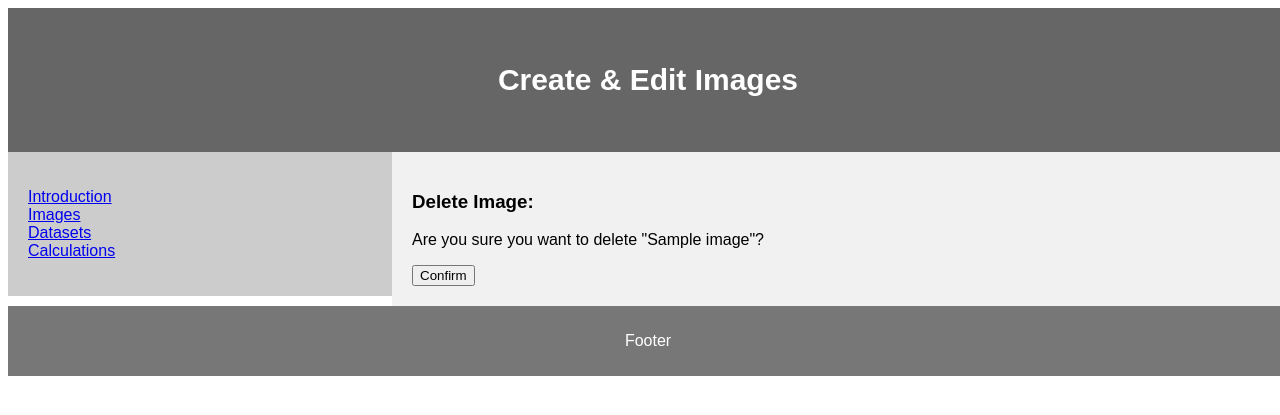
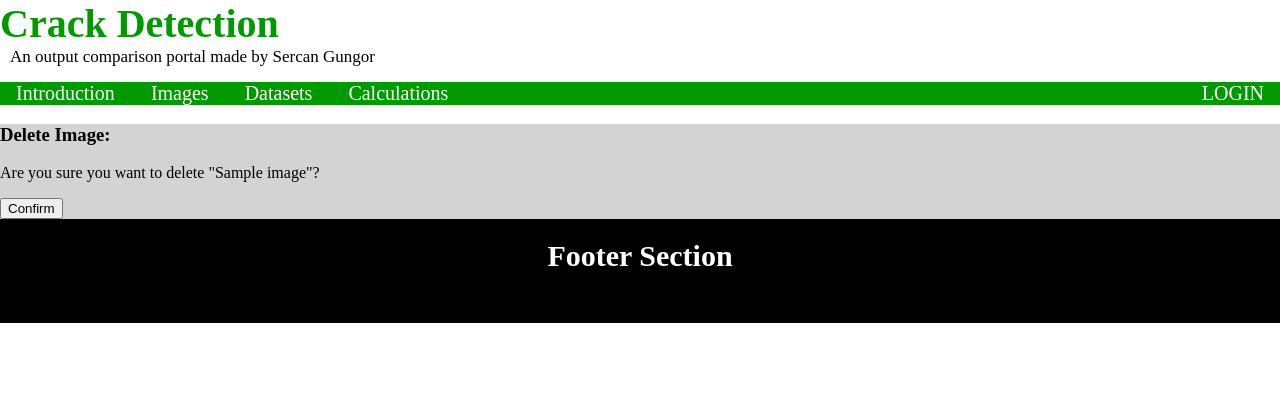
Before and after one commit to gungorser/CrackDetection, a Django app: page /main/images/1/delete in a window 1280 px wide. Shown: the top 415 px of the page. Run offline with Django 3.2, Linux system fonts and the light colour scheme; tables that the repository leaves empty hold one stand-in row (values such as "Sample post").

Commit message:
styling changes

```diff
--- a/templates/base.html
+++ b/templates/base.html
@@ -1,104 +1,90 @@
 <!DOCTYPE html>
-<html lang="en">
+<html>
 <head>
-<title>CSS Template</title>
-<meta charset="utf-8">
-<meta name="viewport" content="width=device-width, initial-scale=1">
+	<title>Page Layout</title>
 	<style>
-* {
-  box-sizing: border-box;
+		.head1 {
+			font-size:40px;
+			color:#009900;
+			font-weight:bold;
+		}
+		.head2 {
+			font-size:17px;
+			margin-left:10px;
+			margin-bottom:15px;
+		}
+		body {
+			margin: 0 auto;
+			background-position:center;
+			background-size: contain;
 		}
 
-body {
-  font-family: Arial, Helvetica, sans-serif;
+		.menu {
+			position: sticky;
+			top: 0;
+			background-color: #009900;
+l			color:white;
+			margin: 0 auto;
+			overflow: hidden;
+		}
+		.menu a {
+			float left;
+			color: white;
+			text-align: center;
+			padding: 14px 16px;
+			text-decoration: none;
+			font-size: 20px;
+		}
+		.menu-log {
+			right: auto;
+			float: right;
+		}
+		footer {
 			width: 100%;
-  min-height: 100%;
+			bottom: 0px;
+			background-color: #000;
+			color: #fff;
+			position: relative;
+			padding-top:20px;
+			padding-bottom:50px;
+			text-align:center;
+			font-size:30px;
+			font-weight:bold;
 		}
-
-/* Style the header */
-header {
-  background-color: #666;
-  padding: 30px;
-  text-align: center;
-  font-size: 20px;
-  color: white;
-  height: 15%
-}
-
-/* Create two columns/boxes that floats next to each other */
-nav {
-  float: left;
-  width: 30%;
-  min-height: 75%;
-  background: #ccc;
-  padding: 20px;
-
-}
-
-/* Style the list inside the menu */
-nav ul {
-  list-style-type: none;
-  padding: 0;
-}
-
-article {
-  float: left;
-  padding: 20px;
-  width: 70%;
-  background-color: #f1f1f1;
-  min-height: 75%; /* only for demonstration, should be removed */
-}
-
-/* Clear floats after the columns */
-section:after {
-  content: "";
-  display: table;
-  clear: both;
-}
-
-/* Style the footer */
-footer {
-  background-color: #777;
-  padding: 10px;
-  text-align: center;
-  color: white;
-  height=10%
-}
-
-/* Responsive layout - makes the two columns/boxes stack on top of each other instead of next to each other, on small screens */
-@media (max-width: 600px) {
-  nav, article {
-    width: 100%;
-    height: l%;
-  }
+		.body_sec {
+			background-color: #D3D3D3;
 		}
 	</style>
 </head>
+
 <body>
 
+	<!-- Header Section -->
 	<header>
-  <h2>{{ view.headertext }}</h2>
+		<div class="head1">Crack Detection</div>
+		<div class="head2">An output comparison portal made by Sercan Gungor</div>
 	</header>
 
-<section>
-  <nav>
-    <ul>
-      <li><a href="{% url 'intro' %}">Introduction</a></li>
-      <li><a href="{% url 'image-list' %}">Images</a></li>
-      <li><a href="{% url 'dataset-list' %}">Datasets</a></li>
-      <li><a href="{% url 'datasetcalculate' %}">Calculations</a></li>
-    </ul>
-  </nav>
+	<!-- Menu Navigation Bar -->
+	<div class="menu">
+		<a href="{% url 'intro' %}">Introduction</a>
+		<a href="{% url 'image-list' %}">Images</a>
+		<a href="{% url 'dataset-list' %}">Datasets</a>
+		<a href="{% url 'datasetcalculate' %}">Calculations</a>
+		<div class="menu-log">
+			<a href="#login">LOGIN</a>
+		</div>
+	</div>
 
-  <article>
-    <h1>{{ view.subheadertext }}</h1>
+	<!-- Body section -->
+	<div class = "body_sec">
+		<section id="Content">
+			<h3>{{ view.subheadertext }}</h3>
     		{% block content %}{% endblock %}
-  </article>
 		</section>
+	</div>
 
-<footer>
-  <p>Footer</p>
-</footer>
-
+	<!-- Footer Section -->
+	<footer>Footer Section</footer>
 </body>
 </html>
```
Lines whose indentation alone changed are shown as unchanged.
